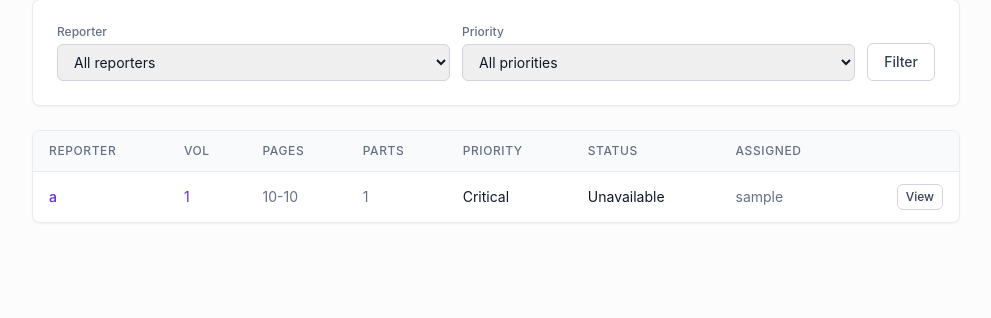
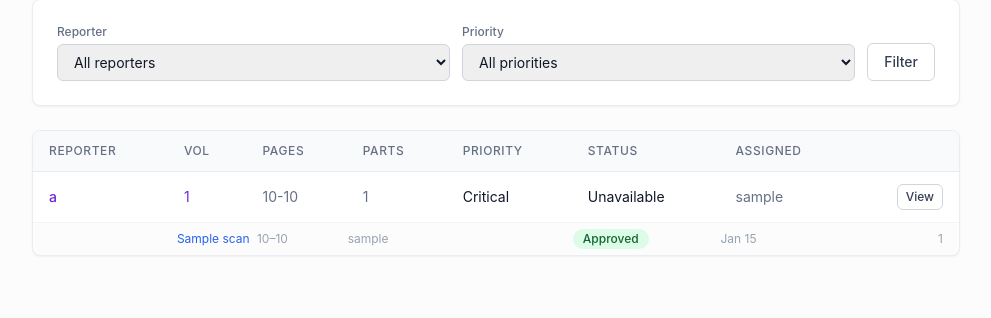
Before and after one commit to freelawproject/scanning, a Django app: page /queue/ in a window 1280 px wide. Shown: the part 135-453 px from the top of the page, without its empty margins (144-1135 px from the left). Run offline with Django 5.2, Linux system fonts and the light colour scheme; a user stored in the database is signed in; data comes from the database, SQL or seed files in the repository; tables that the repository leaves empty hold one stand-in row (values such as "Sample post"); style sheets or scripts are compiled from the project's sources; parts of the project's set-up code (start-up, migrations or seed data) failed here and were passed over; some libraries are stand-ins or nearby versions.

Commit message:
feat(scanning): Improve queue
reduce to 3 steps

```diff
--- a/scanning/templates/scanning/queue.html
+++ b/scanning/templates/scanning/queue.html
@@ -77,9 +77,9 @@
         <th class="px-4 py-3"></th>
       </tr>
     </thead>
-    <tbody class="divide-y divide-gray-200 dark:divide-gray-700">
+    <tbody>
       {% for vol in volumes %}
-      <tr class="hover:bg-gray-50 dark:hover:bg-gray-800/50{% if vol.queue_status == 'complete' %} opacity-50{% endif %}">
+      <tr class="border-t border-gray-200 dark:border-gray-700 hover:bg-gray-50 dark:hover:bg-gray-800/50{% if vol.queue_status == 'complete' %} opacity-50{% endif %}">
         <td class="px-4 py-3 text-sm font-medium">
           <a href="{% url 'queue_detail' reporter_slug=vol.reporter.short_name vol=vol.volume_number %}">{{ vol.reporter.short_name }}</a>
         </td>
@@ -99,12 +99,46 @@
           <span class="badge-{{ vol.queue_status }}">{{ vol.get_queue_status_display }}</span>
         </td>
         <td class="px-4 py-3 text-sm text-gray-500 dark:text-gray-400">
-          {{ vol.assigned_to.username|default:"\u2014" }}
+          {% if vol.assigned_to %}
+            {{ vol.assigned_to.username }}
+          {% else %}
+            <form method="post" action="{% url 'claim_scan' reporter_slug=vol.reporter.short_name vol=vol.volume_number %}" class="inline">
+              {% csrf_token %}
+              <input type="hidden" name="next" value="queue">
+              <button type="submit" class="text-xs text-blue-600 dark:text-blue-400 hover:underline">Claim</button>
+            </form>
+          {% endif %}
         </td>
         <td class="px-4 py-3 text-sm text-right">
           <a href="{% url 'queue_detail' reporter_slug=vol.reporter.short_name vol=vol.volume_number %}" class="btn-outline text-xs px-2 py-1">View</a>
         </td>
       </tr>
+      {% for scan in vol.scans.all %}
+      <tr class="bg-gray-50/50 dark:bg-gray-800/20 border-t border-gray-100 dark:border-gray-800 hover:bg-gray-100 dark:hover:bg-gray-800/40">
+        <td class="py-1.5 text-xs text-gray-400 dark:text-gray-500"></td>
+        <td class="py-1.5 text-xs" colspan="2">
+          <a href="{% url 'scan_process' scan.pk %}" class="text-blue-600 dark:text-blue-400 hover:underline pl-2">
+            {% if scan.part_label %}{{ scan.part_label }}{% else %}#{{ scan.pk }}{% endif %}
+          </a>
+          <span class="text-gray-400 dark:text-gray-500 ml-1">
+            {% if scan.start_page and scan.end_page %}{{ scan.start_page }}&ndash;{{ scan.end_page }}{% elif scan.page_count %}{{ scan.page_count }}pg{% endif %}
+          </span>
+        </td>
+        <td class="py-1.5 text-xs text-gray-400 dark:text-gray-500">
+          {{ scan.uploaded_by.username|default:"" }}
+        </td>
+        <td class="py-1.5 text-xs"></td>
+        <td class="py-1.5 text-xs">
+          <span class="badge-{{ scan.status }}">{{ scan.get_status_display }}</span>
+        </td>
+        <td class="py-1.5 text-xs text-gray-400 dark:text-gray-500">
+          {{ scan.date_created|date:"M j" }}
+        </td>
+        <td class="py-1.5 text-xs text-right text-gray-400 dark:text-gray-500 pr-4">
+          {% if scan.page_count %}{{ scan.page_count }}{% endif %}
+        </td>
+      </tr>
+      {% endfor %}
       {% endfor %}
     </tbody>
   </table>
--- a/scanning/views.py
+++ b/scanning/views.py
@@ -319,9 +319,11 @@ def queue_view(request: HttpRequest) -> HttpResponse:
     status_filter = request.GET.get("status", "")
     priority_filter = request.GET.get("priority", "")
 
-    volumes = Volume.objects.select_related(
-        "reporter", "assigned_to"
-    ).order_by("reporter__short_name", "volume_number")
+    volumes = (
+        Volume.objects.select_related("reporter", "assigned_to")
+        .prefetch_related("scans")
+        .order_by("reporter__short_name", "volume_number")
+    )
 
     if selected_reporter:
         volumes = volumes.filter(reporter__short_name=selected_reporter)
@@ -416,6 +418,8 @@ def claim_scan(request, reporter_slug, vol):
         volume.save()
         messages.success(request, "Volume claimed.")
 
+    if request.POST.get("next") == "queue":
+        return redirect("queue")
     return redirect(
         "queue_detail",
         reporter_slug=reporter_slug,
@@ -574,7 +578,7 @@ def update_scan_status(request, reporter_slug, vol):
 
 @login_required
 def scan_process_view(request, pk):
-    """Unified scan processing page with 4-step workflow.
+    """Unified scan processing page with 3-step workflow.
 
     :param request: The HTTP request.
     :param pk: Scan primary key.
@@ -584,11 +588,11 @@ def scan_process_view(request, pk):
     is_processing = scan.status in (Status.PROCESSING, Status.QUEUED)
 
     step = int(request.GET.get("step", 0))
-    if step < 1 or step > 4:
+    if step < 1 or step > 3:
         if is_processing:
             step = int(request.GET.get("step", 1))
         elif scan.stage == Stage.APPROVED:
-            step = 4
+            step = 3
         elif scan.stage == Stage.PROCESS or scan.opinions_json:
             # Stay on step 1 if there are unresolved issues
             has_issues = scan.issues.exclude(
@@ -717,7 +721,7 @@ def scan_process_view(request, pk):
         )
 
     opinion_scans = []
-    if step == 4:
+    if step == 3:
         for s in OpinionScan.objects.filter(scan=scan).order_by(
             "opinion_order"
         ):
@@ -1566,13 +1570,13 @@ def generate_files(request, pk):
     """
     scan = get_object_or_404(Scan, pk=pk)
     if scan.status in (Status.PROCESSING, Status.QUEUED):
-        return redirect(f"/scans/{scan.pk}/process/?step=4")
+        return redirect(f"/scans/{scan.pk}/process/?step=3")
     scan.stage = Stage.PROCESS
     scan.status = Status.QUEUED
     scan.queued_action = "generate_files"
     scan.progress_message = "Queued for file generation..."
     scan.save()
-    return redirect(f"/scans/{scan.pk}/process/?step=4")
+    return redirect(f"/scans/{scan.pk}/process/?step=3")
 
 
 @login_required
```
Also changed, not shown: scanning/templates/scanning/scan_process.html (+11 -18 lines).
